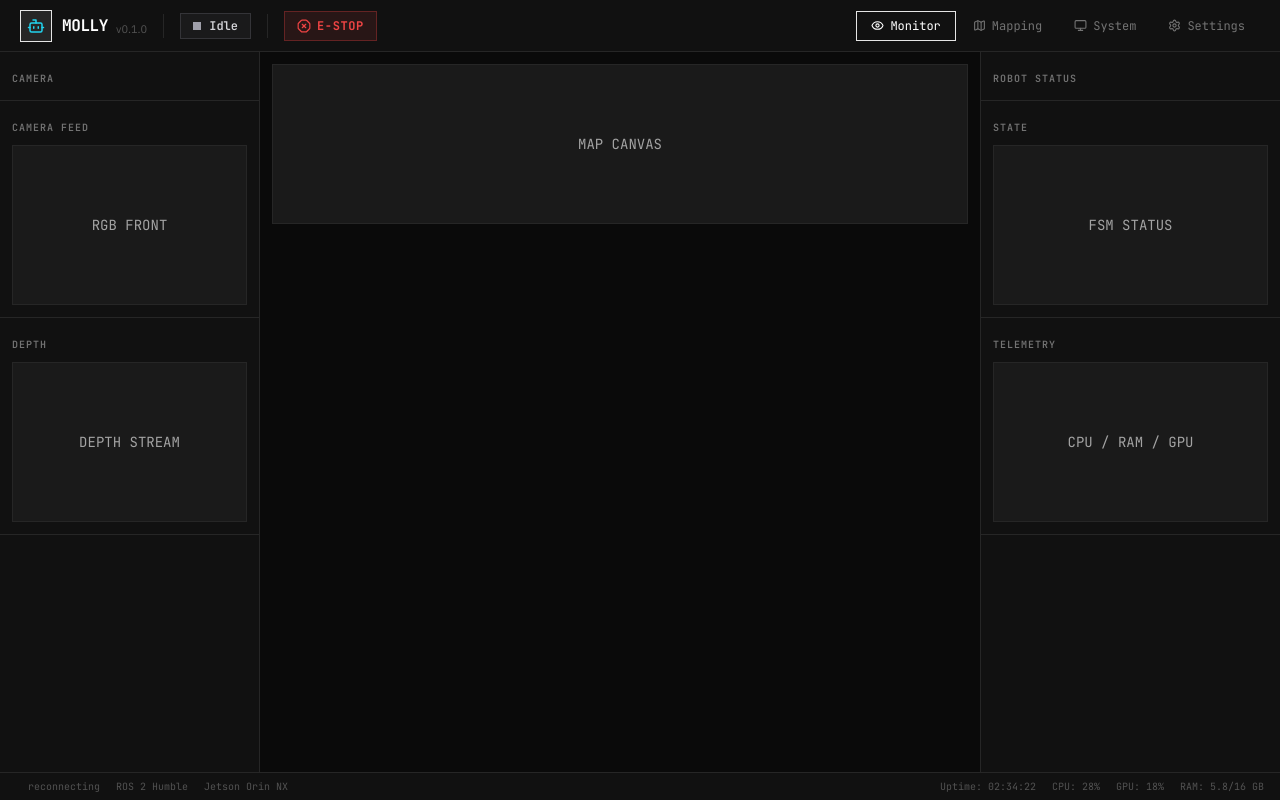
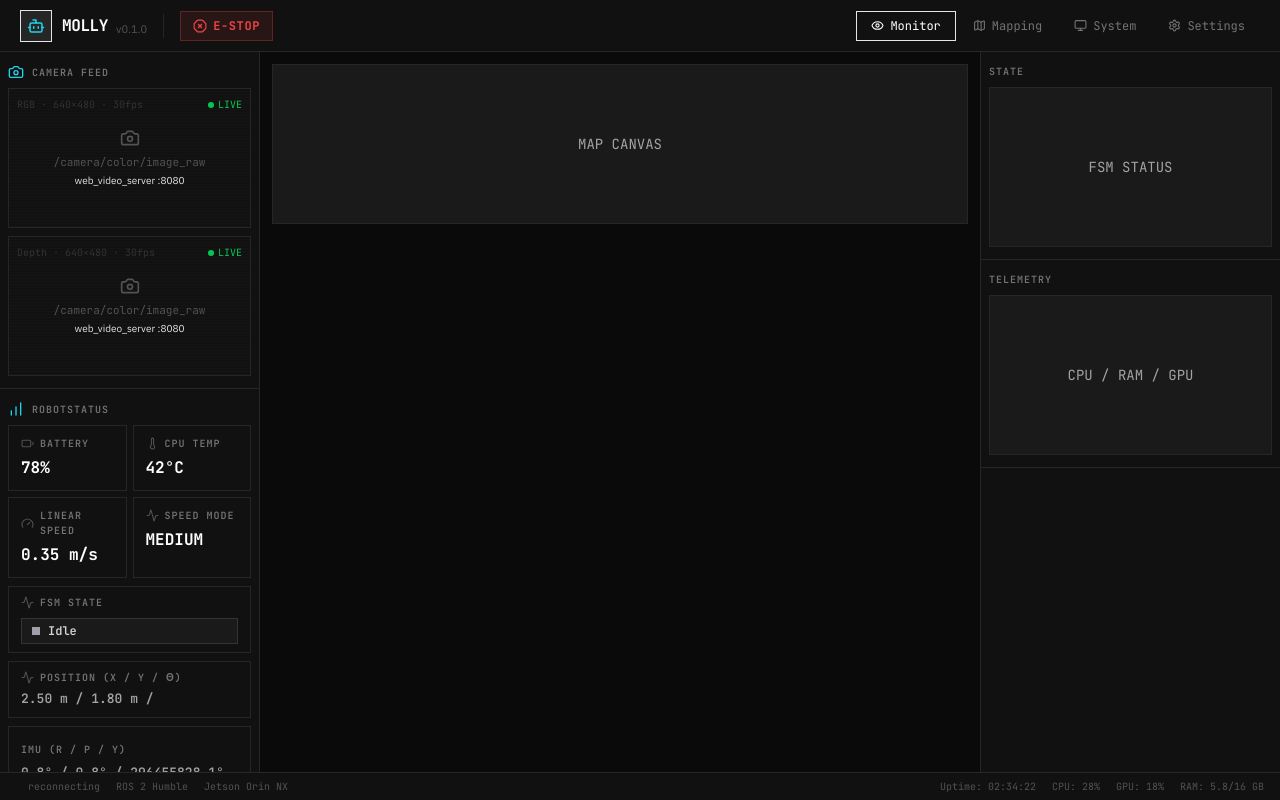
Before and after one commit to DarmawanRobotics/molly_dashboard, a Next.js app: page /monitor in a window 1280 px wide. Built offline with nearby package versions, Linux system fonts and the light colour scheme; no server answers.

Commit message:
feat: add robot status in monitor dashboard

```diff
--- a/src/app/(dashboard)/mapping/page.tsx
+++ b/src/app/(dashboard)/mapping/page.tsx
@@ -11,7 +11,7 @@ export default function MappingPage() {
         <AppPlaceholder label="SLAM MAP CANVAS" />
       </div>
 
-      <AppSidebar title="MAPPING" width="w-[380px]">
+      <AppSidebar width="w-[380px]">
         <AppSection title="SLAM Control">
           <AppPlaceholder label="START / STOP SLAM" />
         </AppSection>
--- /dev/null
+++ b/src/app/(dashboard)/monitor/_components/camera-feed.tsx
@@ -0,0 +1,51 @@
+"use client";
+
+import { Camera } from "lucide-react";
+import Image from "next/image";
+
+interface Props {
+  label?: string;
+  topic?: string;
+  streamUrl?: string;
+}
+
+export function CameraFeed({
+  label = "RGB",
+  topic = "/camera/color/image_raw",
+  streamUrl,
+}: Props) {
+  return (
+    <div className="relative w-full h-35 overflow-hidden border-border-subtle border">
+      {streamUrl ? (
+        <Image
+          src={streamUrl}
+          alt={label}
+          fill
+          className="object-contain h-full w-full"
+          unoptimized
+        />
+      ) : (
+        <>
+          <div className="absolute inset-0 opacity-[0.03] bg-repeat-y animate-scan-line bg-[repeating-linear-gradient(0deg,#fff_0px,transparent_1px,transparent_3px)]" />
+          <div className="flex flex-col items-center justify-center w-full h-full text-center">
+            <Camera size={20} className="text-txt-muted" />
+            <div className="font-mono text-[11px] text-txt-muted mt-1.5">
+              {topic}
+            </div>
+            <div className="text-[10px] text-border mt-0.5">
+              web_video_server :8080
+            </div>
+          </div>
+        </>
+      )}
+      <div className="absolute top-2 left-2 font-mono text-[10px] text-txt-muted/50">
+        {label} · 640×480 · 30fps
+      </div>
+      <div className="absolute top-2 right-2 flex items-center gap-1">
+        <div className="w-1.5 h-1.5 rounded-full bg-green-500" />
+
+        <span className="font-mono text-[10px] text-green-500">LIVE</span>
+      </div>
+    </div>
+  );
+}
--- /dev/null
+++ b/src/app/(dashboard)/monitor/_components/robot-status.tsx
@@ -0,0 +1,154 @@
+"use client";
+
+import {
+  Activity,
+  Battery,
+  Gauge,
+  Thermometer,
+  Wifi,
+  WifiOff,
+} from "lucide-react";
+import { FSM_STATES } from "@/constants/fsm-states";
+import { cn } from "@/lib/utils";
+import { useRobotStore } from "@/stores/use-robot-store";
+
+function Stat({
+  icon,
+  label,
+  value,
+  color,
+}: {
+  icon: React.ReactNode;
+  label: string;
+  value: string;
+  color: string;
+}) {
+  return (
+    <div className="panel-inset px-3 py-2.5">
+      <div className="flex items-center gap-1.5 mb-1">
+        <span className="text-txt-muted">{icon}</span>
+        <span className="label">{label}</span>
+      </div>
+      <span className={cn("font-mono text-base font-bold", color)}>
+        {value}
+      </span>
+    </div>
+  );
+}
+
+export function RobotStatus() {
+  const state = useRobotStore((s) => s.state);
+  const conn = useRobotStore((s) => s.connectionStatus);
+  const fsmState = useRobotStore((s) => s.fsmState);
+
+  const fsm = FSM_STATES[fsmState];
+
+  const speedModeColor: Record<string, string> = {
+    LOW: "#22c55e",
+    MEDIUM: "#facc15",
+    FAST: "#ef4444",
+  };
+
+  const stats = [
+    {
+      icon: <Battery size={13} />,
+      label: "Battery",
+      value: `${state.battery_percentage}%`,
+      color: state.battery_percentage > 30 ? "#22c55e" : "#ef4444",
+    },
+    {
+      icon: <Thermometer size={13} />,
+      label: "CPU Temp",
+      value: `${state.cpu_temp}°C`,
+      color: state.cpu_temp > 70 ? "#ef4444" : "#a0a0b0",
+    },
+    {
+      icon: <Gauge size={13} />,
+      label: "Linear Speed",
+      value: `${state.velocity.linear.toFixed(2)} m/s`,
+      color: "#22d3ee",
+    },
+    {
+      icon: <Activity size={13} />,
+      label: "Speed Mode",
+      value: state.speed_mode,
+      color: speedModeColor[state.speed_mode],
+    },
+  ];
+
+  return (
+    <div className="flex flex-col gap-2">
+      {/* STATS GRID */}
+      <div className="grid grid-cols-2 gap-1.5">
+        {stats.map((s) => (
+          <Stat key={s.label} {...s} />
+        ))}
+      </div>
+
+      {/* FSM */}
+      <div className="panel-inset px-3 py-2">
+        <div className="flex items-center gap-1.5 mb-2">
+          <Activity size={13} className="text-txt-muted" />
+          <span className="label">FSM State</span>
+        </div>
+
+        <div
+          className={cn(
+            "flex items-center gap-2 border px-2.5 py-1 w-full",
+            fsm.bgClass,
+            fsm.borderClass,
+          )}
+        >
+          <div className={cn("h-2 w-2 animate-pulse-dot", fsm.dotClass)} />
+          <span
+            className={cn("font-mono text-xs font-semibold", fsm.textClass)}
+          >
+            {fsm.label}
+          </span>
+        </div>
+      </div>
+
+      {/* POSITION */}
+      <div className="panel-inset px-3 py-2">
+        <div className="flex items-center gap-1.5 mb-1">
+          <Activity size={13} className="text-txt-muted" />
+          <span className="label">Position (X / Y / θ)</span>
+        </div>
+
+        <div className="font-mono text-[13px] font-semibold text-txt-secondary">
+          {state.position.x.toFixed(2)} m / {state.position.y.toFixed(2)} m /{" "}
+        </div>
+      </div>
+
+      {/* IMU */}
+      <div className="panel-inset px-3 py-2">
+        <span className="label">IMU (R / P / Y)</span>
+        <div className="font-mono text-[13px] font-semibold text-txt-secondary mt-1">
+          {state.imu.roll.toFixed(1)}° / {state.imu.pitch.toFixed(1)}° /{" "}
+          {state.imu.yaw.toFixed(1)}°
+        </div>
+      </div>
+
+      {/* CONNECTION */}
+      <div className="panel-inset px-3 py-2 flex items-center justify-between">
+        <div className="flex items-center gap-2">
+          {conn === "connected" ? (
+            <Wifi size={13} className="text-green" />
+          ) : (
+            <WifiOff size={13} className="text-red" />
+          )}
+          <span className="text-xs text-txt-secondary">rosbridge</span>
+        </div>
+
+        <span
+          className={cn(
+            "font-mono text-[11px]",
+            conn === "connected" ? "text-green" : "text-red",
+          )}
+        >
+          {conn}
+        </span>
+      </div>
+    </div>
+  );
+}
--- a/src/app/(dashboard)/monitor/page.tsx
+++ b/src/app/(dashboard)/monitor/page.tsx
@@ -1,30 +1,33 @@
 "use client";
 
+import { Camera, ChartNoAxesColumnIncreasing } from "lucide-react";
 import { AppPlaceholder } from "@/components/layout/app/placeholder";
 import { AppSection } from "@/components/layout/app/section";
 import { AppSidebar } from "@/components/layout/app/sidebar";
+import { CameraFeed } from "./_components/camera-feed";
+import { RobotStatus } from "./_components/robot-status";
 
 export default function MonitorPage() {
   return (
     <div className="flex h-full w-full min-h-0">
-      {/* LEFT */}
-      <AppSidebar title="CAMERA" side="left" width="w-[260px]">
-        <AppSection title="Camera Feed">
-          <AppPlaceholder label="RGB FRONT" />
+      <AppSidebar side="left" width="w-[260px]">
+        <AppSection title="Camera Feed" icon={<Camera size={16} />}>
+          <CameraFeed label="RGB" />
+          <CameraFeed label="Depth" />
         </AppSection>
-
-        <AppSection title="Depth">
-          <AppPlaceholder label="DEPTH STREAM" />
+        <AppSection
+          title="RobotStatus"
+          icon={<ChartNoAxesColumnIncreasing size={16} />}
+        >
+          <RobotStatus />
         </AppSection>
       </AppSidebar>
 
-      {/* CENTER */}
       <div className="flex-1 p-3">
         <AppPlaceholder label="MAP CANVAS" />
       </div>
 
-      {/* RIGHT */}
-      <AppSidebar title="ROBOT STATUS" width="w-[300px]">
+      <AppSidebar width="w-[300px]">
         <AppSection title="State">
           <AppPlaceholder label="FSM STATUS" />
         </AppSection>
--- a/src/app/(dashboard)/settings/page.tsx
+++ b/src/app/(dashboard)/settings/page.tsx
@@ -10,7 +10,7 @@ export default function SettingsPage() {
       <div className="flex-1 p-3">
         <AppPlaceholder label="SETTINGS OVERVIEW" />
       </div>
-      <AppSidebar title="SETTINGS" width="w-[380px]">
+      <AppSidebar width="w-[380px]">
         <AppSection title="POI Management">
           <AppPlaceholder label="EDIT POI LIST" />
         </AppSection>
--- a/src/app/(dashboard)/system/page.tsx
+++ b/src/app/(dashboard)/system/page.tsx
@@ -13,7 +13,7 @@ export default function SystemPage() {
       </div>
 
       {/* SIDEBAR */}
-      <AppSidebar title="SYSTEM" width="w-[320px]">
+      <AppSidebar width="w-[320px]">
         <AppSection title="Network">
           <AppPlaceholder label="ROS / WS / VIDEO" />
         </AppSection>
--- a/src/components/layout/app/section.tsx
+++ b/src/components/layout/app/section.tsx
@@ -2,17 +2,19 @@ import type { ReactNode } from "react";
 
 export function AppSection({
   title,
+  icon,
   children,
 }: {
   title: string;
+  icon?: ReactNode;
   children: ReactNode;
 }) {
   return (
-    <section className="border-b border-border-subtle p-3">
-      <div className="mb-2">
+    <section className="border-b border-border-subtle px-2 py-3">
+      <div className="mb-2 flex items-center gap-2">
+        {icon && <span className="text-cyan">{icon}</span>}
         <span className="label">{title}</span>
       </div>
-
       <div className="space-y-2">{children}</div>
     </section>
   );
--- a/src/components/layout/app/sidebar.tsx
+++ b/src/components/layout/app/sidebar.tsx
@@ -1,12 +1,10 @@
 import type { ReactNode } from "react";
 
 export function AppSidebar({
-  title,
   children,
   side = "right",
   width = "w-[320px]",
 }: {
-  title: string;
   children: ReactNode;
   side?: "left" | "right";
   width?: string;
@@ -21,10 +19,6 @@ export function AppSidebar({
           : "border-l border-border-subtle",
       ].join(" ")}
     >
-      <header className="border-b border-border-subtle p-3">
-        <span className="label">{title}</span>
-      </header>
-
       <div className="flex flex-col">{children}</div>
     </aside>
   );
--- a/src/components/layout/dashboard/header.tsx
+++ b/src/components/layout/dashboard/header.tsx
@@ -2,22 +2,16 @@
 
 import { Bot, OctagonX } from "lucide-react";
 import { usePathname, useRouter } from "next/navigation";
-import { FSM_STATES } from "@/constants/fsm-states";
 import { TABS } from "@/constants/tabs";
 import { cn } from "@/lib/utils";
 import { useRobotStore } from "@/stores/use-robot-store";
-import type { FSMStateKey } from "@/types";
 
-/**
- * Main application header.
- */
 export function Header() {
   const pathname = usePathname();
   const router = useRouter();
-  const fsmState = useRobotStore((state) => state.fsmState) as FSMStateKey;
+
   const isEstop = useRobotStore((state) => state.isEstop);
   const toggleEstop = useRobotStore((state) => state.toggleEstop);
-  const info = FSM_STATES[fsmState] || FSM_STATES.IDLE;
 
   return (
     <header className="h-13 shrink-0 border-b border-border-subtle bg-mol-primary px-5">
@@ -33,27 +27,13 @@ export function Header() {
               <span className="font-mono text-base font-bold tracking-tight">
                 MOLLY
               </span>
-
               <span className="text-[11px] text-txt-muted">v0.1.0</span>
             </div>
           </div>
+
+          {/* E-STOP */}
           <div className="h-6 w-px bg-border-subtle" />
-          <div
-            className={cn(
-              "flex items-center gap-2 border px-3 py-1",
-              info.bgClass,
-              info.borderClass,
-            )}
-          >
-            <div className={cn("h-2 w-2 animate-pulse-dot", info.dotClass)} />
-            <span
-              className={cn("font-mono text-xs font-semibold", info.textClass)}
-            >
-              {info.label}
-            </span>
-          </div>
 
-          <div className="h-6 w-px bg-border-subtle" />
           <button
             type="button"
             onClick={toggleEstop}
@@ -68,10 +48,13 @@ export function Header() {
             {isEstop ? "E-STOP ACTIVE" : "E-STOP"}
           </button>
         </div>
+
+        {/* Tabs */}
         <nav className="flex gap-0.5">
           {TABS.map((tab) => {
             const Icon = tab.icon;
             const active = pathname === tab.href;
+
             return (
               <button
                 key={tab.href}
@@ -85,7 +68,6 @@ export function Header() {
                 )}
               >
                 <Icon size={13} />
-
                 {tab.label}
               </button>
             );
--- a/src/stores/use-robot-store.ts
+++ b/src/stores/use-robot-store.ts
@@ -35,6 +35,12 @@ const DEFAULT_STATE: RobotState = {
   velocity: {
     linear: 0.35,
     angular: 0.02,
+  },
+  speed_mode: "MEDIUM",
+
+  position: {
+    x: 2.5,
+    y: 1.8,
   },
 
   imu: {
--- a/src/types/robot.ts
+++ b/src/types/robot.ts
@@ -10,6 +10,12 @@ export interface RobotState {
   gpu_temp: number;
 
   gait_mode: GaitMode;
+  speed_mode: "LOW" | "MEDIUM" | "FAST";
+
+  position: {
+    x: number;
+    y: number;
+  };
 
   velocity: {
     linear: number;
```
